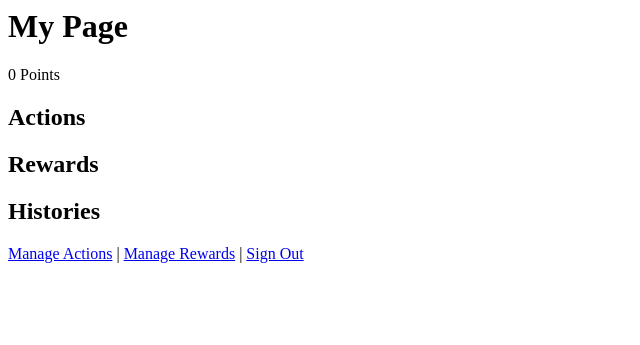
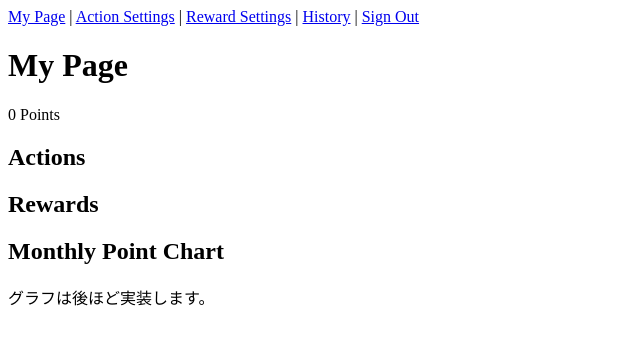
Before and after one commit to sn-iwanaga/MyBravo_beta, a Django app: page /accounts/mypage/ in a window 1280 px wide. Shown: the top 345 px of the page, without its empty margins (0-640 px from the left). Run offline with Django 5.2, Linux system fonts and the light colour scheme; the visitor is signed in with stand-in values (Sample User, id 1); data that the repository does not hold is empty.

Commit message:
[Fix]  page structure

```diff
--- a/histories/urls.py
+++ b/histories/urls.py
@@ -4,4 +4,5 @@ from . import views
 urlpatterns = [
     path('record_action/<int:action_pk>/', views.record_action, name='record_action'),
     path('exchange_reward/<int:reward_pk>/', views.exchange_reward, name='exchange_reward'),
+    path('list/', views.history_list, name='history_list'),
 ]
--- a/histories/views.py
+++ b/histories/views.py
@@ -57,3 +57,8 @@ def exchange_reward(request, reward_pk):
 
     messages.success(request, f"{reward.reward_name}と交換しました。{reward.required_points}ポイント消費。")
     return redirect('mypage')
+
+@login_required
+def history_list(request):
+    histories = History.objects.filter(user=request.user).order_by('-created_at')
+    return render(request, 'histories/history_list.html', {'histories': histories})
--- a/templates/accounts/mypage.html
+++ b/templates/accounts/mypage.html
@@ -1,3 +1,6 @@
+{% extends 'base.html' %}
+
+{% block content %}
   <h1>My Page</h1>
   <p>{{ points }} Points</p>
 
@@ -27,19 +30,7 @@
     {% endfor %}
   </ul>
 
-<h2>Histories</h2>
-<ul>
-    {% for history in histories %}
-        <li>
-            {% if history.action %}
-                {{ history.action.action_name }} - +{{ history.point_change }} points - {{ history.date }}
-            {% elif history.reward %}
-                {{ history.reward.reward_name }} - -{{ history.point_change }} points - {{ history.date }}
-            {% endif %}
-        </li>
-    {% endfor %}
-</ul>
+  <h2>Monthly Point Chart</h2>
+  <p>グラフは後ほど実装します。</p>
 
-<a href="{% url 'action_list' %}">Manage Actions</a> |
-<a href="{% url 'reward_list' %}">Manage Rewards</a> |
-<a href="{% url 'signout' %}">Sign Out</a>
+{% endblock %}
--- a/templates/actions/action_list.html
+++ b/templates/actions/action_list.html
@@ -15,4 +15,6 @@
       <li>アクションはまだありません。</li>
     {% endfor %}
   </ul>
+
+  <a href="{% url 'mypage' %}">mypage</a>
 {% endblock %}
--- a/templates/base.html
+++ b/templates/base.html
@@ -1,11 +1,22 @@
 <!DOCTYPE html>
 <html>
 <head>
-  <title>My Actions</title>
+  <title>My Bravo!!</title>
 </head>
 <body>
   <header>
-    <!-- ヘッダーコンテンツ -->
+    <nav>
+      {% if user.is_authenticated %}
+        <a href="{% url 'mypage' %}">My Page</a> |
+        <a href="{% url 'action_list' %}">Action Settings</a> |
+        <a href="{% url 'reward_list' %}">Reward Settings</a> |
+        <a href="{% url 'history_list' %}">History</a> |
+        <a href="{% url 'signout' %}">Sign Out</a>
+      {% else %}
+        <a href="{% url 'signin' %}">Sign In</a> |
+        <a href="{% url 'signup' %}">Sign Up</a>
+      {% endif %}
+    </nav>
   </header>
 
   <main>
@@ -15,7 +26,6 @@
   </main>
 
   <footer>
-    <!-- フッターコンテンツ -->
   </footer>
 </body>
 </html>
--- a/templates/rewards/reward_list.html
+++ b/templates/rewards/reward_list.html
@@ -9,3 +9,4 @@
         </li>
     {% endfor %}
 </ul>
+<a href="{% url 'mypage' %}">mypage</a>
```
Also changed, not shown: templates/histories/history_list.html (added, +16 -0 lines). Lines whose indentation alone changed are shown as unchanged.
